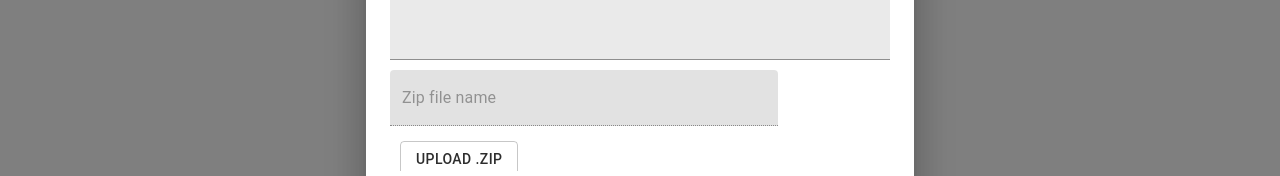
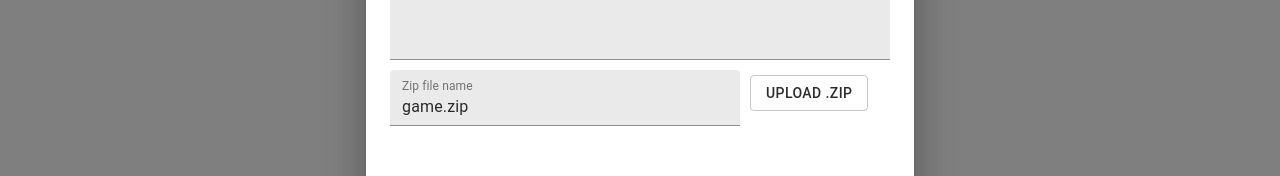
Before and after one commit to rusty-games/metaserver_frontend, a React (Create React App) app: page / in a window 1280 px wide. Both pictures are taken after a click on the button "SEND GAME". Shown: the part 385-561 px from the top of the page. Built offline with nearby package versions, Linux system fonts and the light colour scheme; no server answers.

Commit message:
Now displaying choosen zip file

```diff
--- a/src/Layout/sendGameButton.tsx
+++ b/src/Layout/sendGameButton.tsx
@@ -24,7 +24,7 @@ const useStyles = makeStyles((theme: Theme) =>
     },
     zipTextFieldStyle: {
       marginTop: "10px",
-      width: "388px",
+      width: "350px",
     },
     buttonStyle: {
       backgroundColor: "#b5838d",
@@ -102,10 +102,16 @@ export function SendGameButton() {
           />
           <div>
             <TextField
-              disabled
+              fullWidth
+              id="input_zip_name"
               variant="filled"
               label="Zip file name"
+              defaultValue="game.zip"
               className={classes.zipTextFieldStyle}
+              InputProps={{
+                readOnly: true,
+              }}
+              value={file?.name}
             />
             <label htmlFor="contained-button-file">
               <Input accept="zip/*" id="contained-button-file" multiple type="file" onChange={fileChange}/>
```
